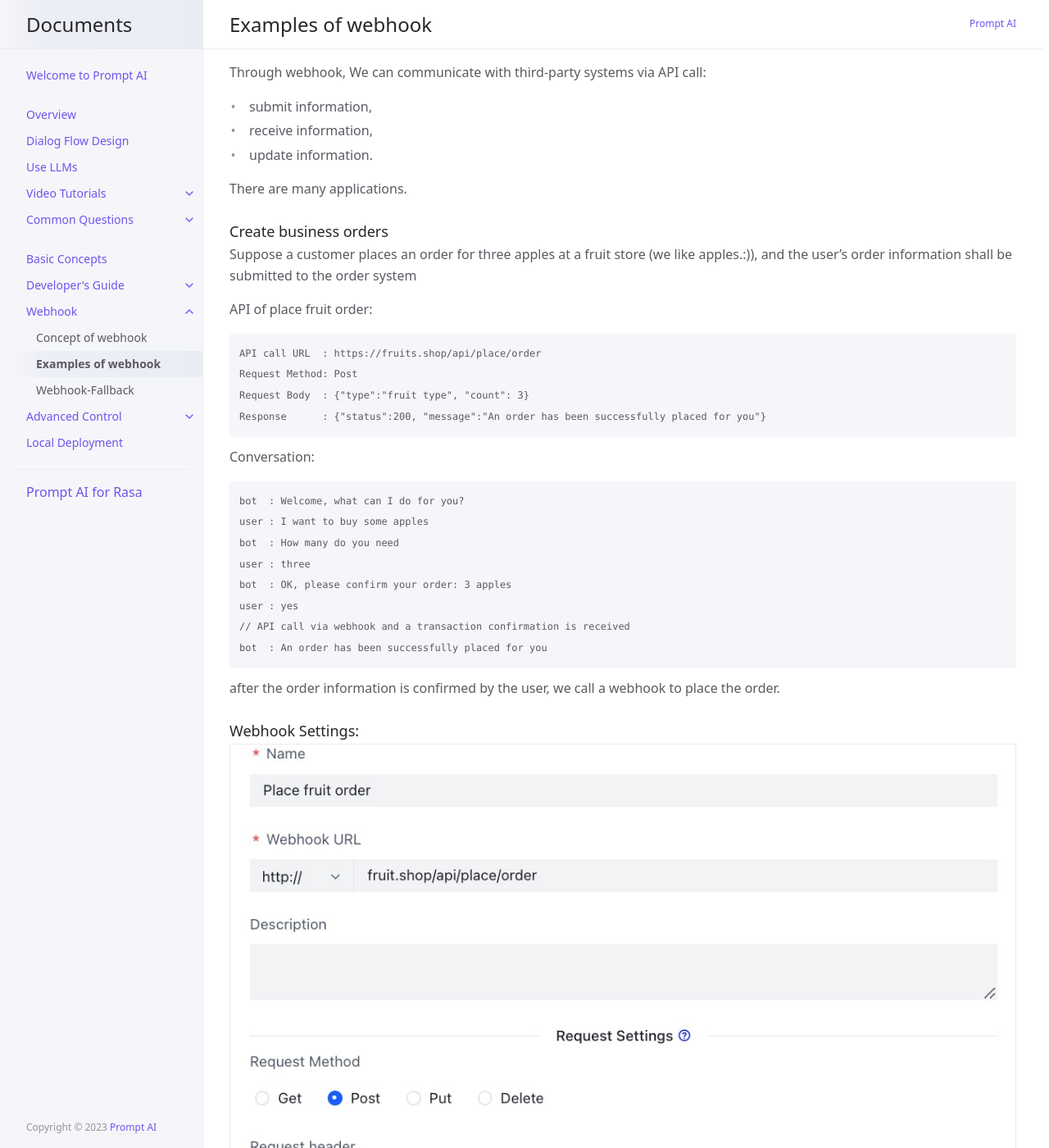
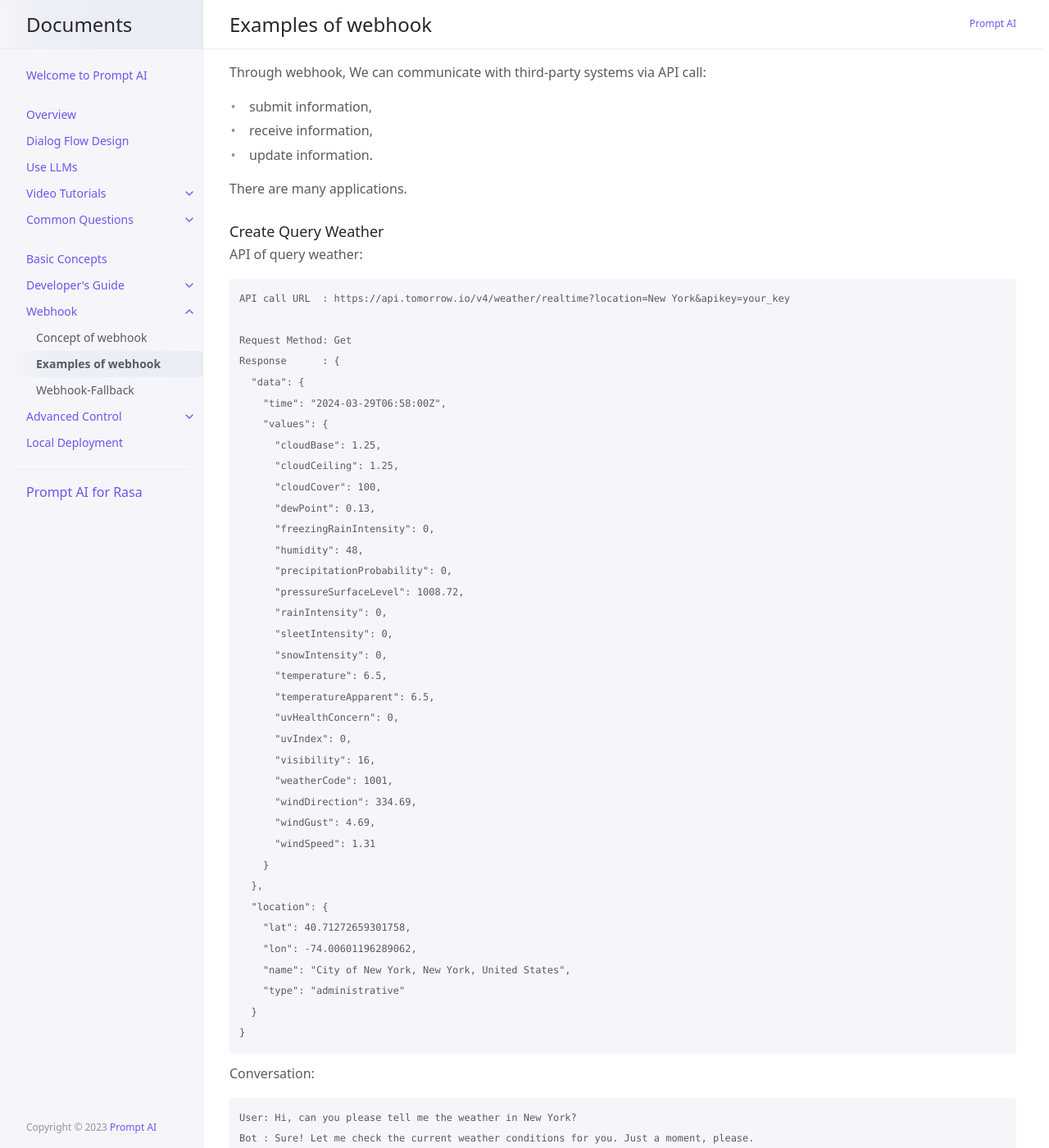
Before and after one commit to ws-cd/ws-cd.github.io, a Jekyll site: the page built from docs/webhook/02-webhook.md, in a window 1280 px wide and 1400 px high. Shown: the whole window at 82% size. Built offline with Jekyll 4.4.1, drawn with Linux system fonts in a browser that asks for light colours; some of the changed text lies outside the part shown.

Commit message:
1、update webhook example; 2、clear expired images;

````diff
--- a/docs/webhook/02-webhook.md
+++ b/docs/webhook/02-webhook.md
@@ -14,32 +14,58 @@ Through webhook, We can communicate with third-party systems via API call:
 
 There are many applications.
 
-### Create business orders
-Suppose a customer places an order for three apples at a fruit store (we like apples.:)), and the user's order information shall be submitted to the order system
+### Create Query Weather
 
-API of place fruit order:
+API of query weather:
 ```text
-API call URL  : https://fruits.shop/api/place/order
-Request Method: Post
-Request Body  : {"type":"fruit type", "count": 3}
-Response      : {"status":200, "message":"An order has been successfully placed for you"}
+API call URL  : https://api.tomorrow.io/v4/weather/realtime?location=New York&apikey=your_key
+
+Request Method: Get
+Response      : {
+  "data": {
+    "time": "2024-03-29T06:58:00Z",
+    "values": {
+      "cloudBase": 1.25,
+      "cloudCeiling": 1.25,
+      "cloudCover": 100,
+      "dewPoint": 0.13,
+      "freezingRainIntensity": 0,
+      "humidity": 48,
+      "precipitationProbability": 0,
+      "pressureSurfaceLevel": 1008.72,
+      "rainIntensity": 0,
+      "sleetIntensity": 0,
+      "snowIntensity": 0,
+      "temperature": 6.5,
+      "temperatureApparent": 6.5,
+      "uvHealthConcern": 0,
+      "uvIndex": 0,
+      "visibility": 16,
+      "weatherCode": 1001,
+      "windDirection": 334.69,
+      "windGust": 4.69,
+      "windSpeed": 1.31
+    }
+  },
+  "location": {
+    "lat": 40.71272659301758,
+    "lon": -74.00601196289062,
+    "name": "City of New York, New York, United States",
+    "type": "administrative"
+  }
+}
 ```
 
 Conversation:
 ```text
-bot  : Welcome, what can I do for you?
-user : I want to buy some apples
-bot  : How many do you need
-user : three
-bot  : OK, please confirm your order: 3 apples
-user : yes
-// API call via webhook and a transaction confirmation is received
-bot  : An order has been successfully placed for you
+User: Hi, can you please tell me the weather in New York?
+Bot : Sure! Let me check the current weather conditions for you. Just a moment, please.
+     The current weather in New York is  6.5°C  with  humidity 48%
 ```
 after the order information is confirmed by the user, we call a webhook to place the order.
 
 ### Webhook Settings:
-![webhook_fruit.jpg](/assets/images/webhook_fruit.jpg)
+![webhook-example-01.png](/assets/images/webhook/webhook-example-01.png)
 
 ### Handle fallback via Webhook
 Webhook can also be used to handle fallback.  See [Fallback](/docs/webhook/03-webhook).
````
Also changed, not shown: docs/webhook/01-webhook.md (+2 -2 lines), assets/images/webhook/webhook-example-01.png (added), assets/images/webhook_falllbak_use.jpg (deleted), assets/images/webhook_fruit.jpg (deleted), assets/images/webhook_weather_setting.jpg (deleted).
